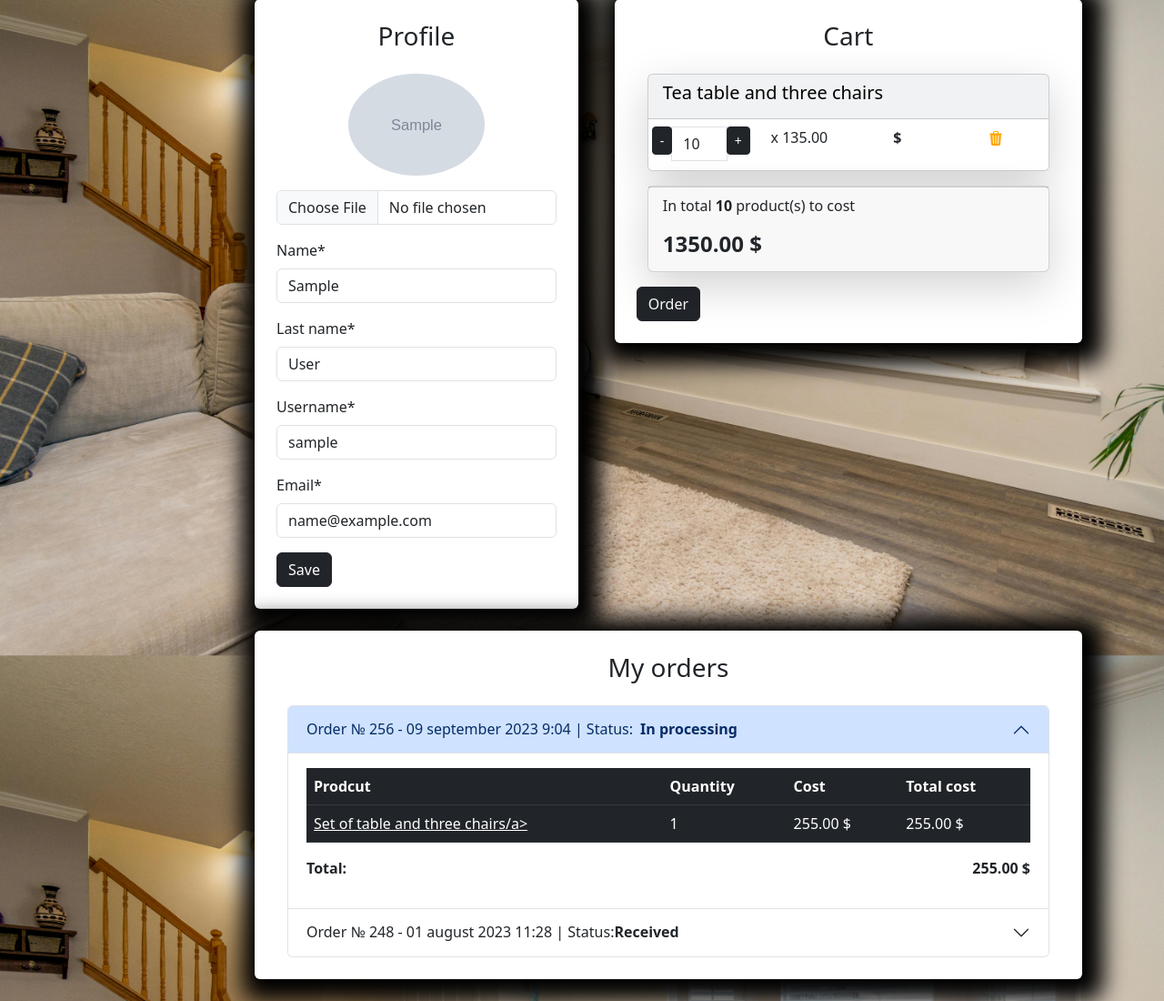
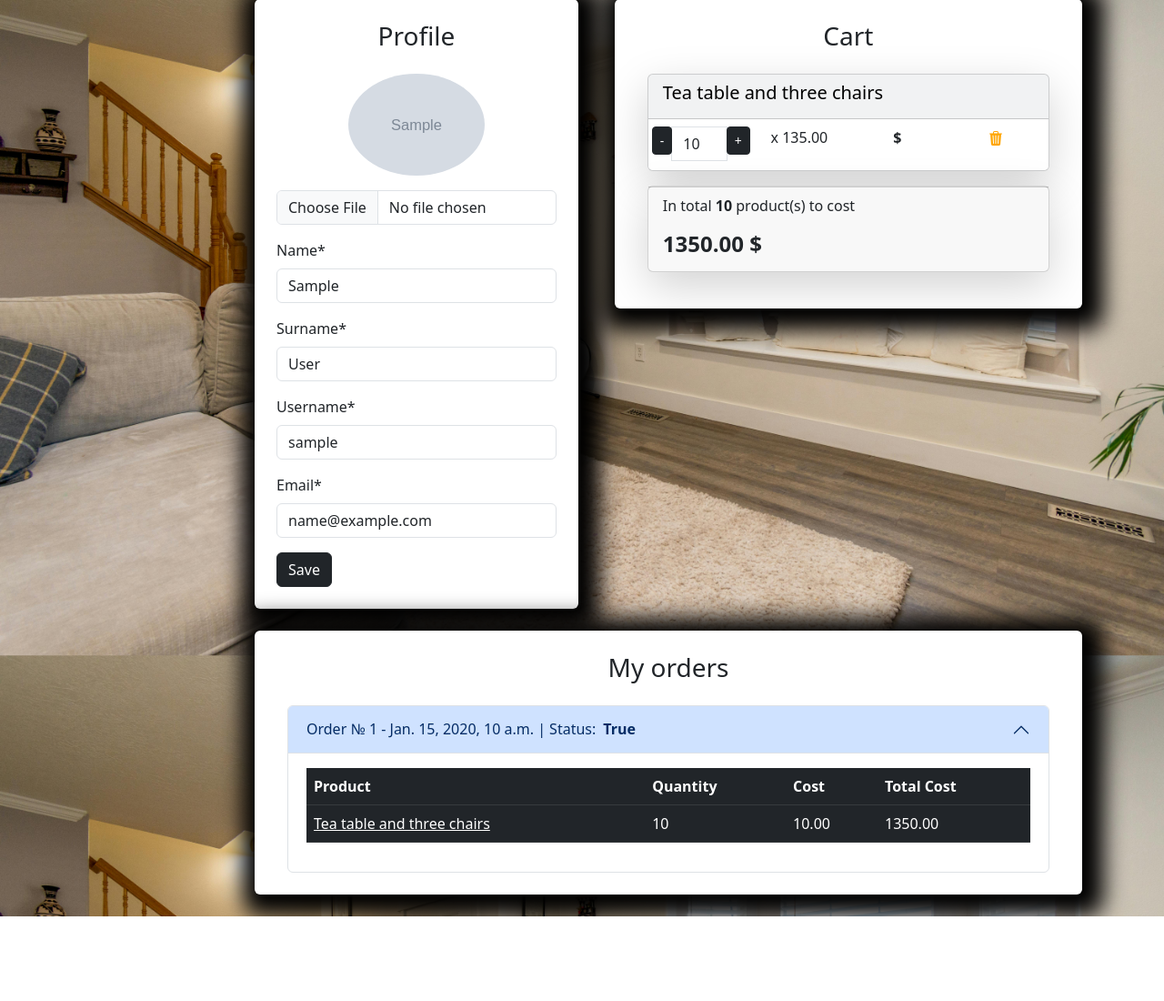
Before and after one commit to saikaldi/FurnitureStore, a Django app: page /user/profile/ in a window 1280 px wide. Shown: the part 133-1233 px from the top of the page at 91% size. After the commit the page ends 1140 px from the top, so only its background shows below. Run offline with Django 4.2, Linux system fonts and the light colour scheme; a user stored in the database is signed in; data comes from the database, SQL or seed files in the repository; tables that the repository leaves empty hold one stand-in row (values such as "Sample post"); grey boxes marked "Sample" are stand-in pictures; some libraries are stand-ins or nearby versions.

Commit message:
Final commit

```diff
--- a/carts/templates/carts/includes/included_cart.html
+++ b/carts/templates/carts/includes/included_cart.html
@@ -53,3 +53,9 @@
         <h4 class="float-left"><strong>{{ carts.total_price }} $</strong></h4>
     </div>
 </div>
+
+{% if carts and not orders%}
+<a class="btn btn-dark" href="{% url "orders:create_order" %}">
+    Order
+</a>
+{% endif %}
--- a/carts/utils.py
+++ b/carts/utils.py
@@ -1,8 +1,8 @@
 from carts.models import Cart
 def get_user_carts(request):
     if request.user.is_authenticated:
-        return Cart.objects.filter(user=request.user)
+        return Cart.objects.filter(user=request.user).select_related('product')
 
     if not request.session.session_key:
         request.session.create()
-    return Cart.objects.filter(session_key=request.session.session_key)
+    return Cart.objects.filter(session_key=request.session.session_key).select_related('product')
--- a/goods/admin.py
+++ b/goods/admin.py
@@ -1,6 +1,7 @@
 from django.contrib import admin
 from goods.models import Categories, Products
 # Register your models here.
+
 # admin.site.register(Categories)
 # admin.site.register(Products)
 
--- a/goods/views.py
+++ b/goods/views.py
@@ -2,10 +2,8 @@
 from django.core.paginator import  Paginator
 from .models import Products
 from .utils import q_search
+
 # Create your views here.
-
-
-
 
 def catalog(request, category_slug=None ):
     page = request.GET.get('page', 1)
--- a/orders/admin.py
+++ b/orders/admin.py
@@ -1,5 +1,4 @@
 from django.contrib import admin
-
 from orders.models import Order, OrderItem
 
 # admin.site.register(Order)
--- a/orders/apps.py
+++ b/orders/apps.py
@@ -1,5 +1,4 @@
 from django.apps import AppConfig
-
 
 class OrdersConfig(AppConfig):
     default_auto_field = 'django.db.models.BigAutoField'
--- a/orders/models.py
+++ b/orders/models.py
@@ -1,6 +1,5 @@
 from django.db import models
 from goods.models import Products
-
 from users.models import User
 
 
--- a/orders/urls.py
+++ b/orders/urls.py
@@ -1,5 +1,4 @@
 from django.urls import path
-
 from orders import views
 
 app_name = 'orders'
--- a/orders/views.py
+++ b/orders/views.py
@@ -1,13 +1,13 @@
 from django.contrib import messages
+from django.contrib.auth.decorators import login_required
 from django.db import transaction
 from django.forms import ValidationError
 from django.shortcuts import redirect, render
 from carts.models import Cart
-
 from orders.forms import CreateOrderForm
 from orders.models import Order, OrderItem
 
-
+@login_required
 def create_order(request):
     if request.method == 'POST':
         form = CreateOrderForm(data=request.POST)
@@ -67,5 +67,6 @@
     context = {
         'title': 'Home - Checkout',
         'form': form,
+        'oder': True,
     }
     return render(request, 'orders/create_order.html', context=context)
--- a/templates/base.html
+++ b/templates/base.html
@@ -89,9 +89,9 @@
     </header>
     <section>
         <div class="container">
-            <!-- Каталог и корзина с фиксированным расположением на странице -->
+            <!-- Catalog and cart with fixed location on the page -->
             <div class="row mt-1 position-fixed z-3">
-                <!-- Каталог -->
+                <!-- Catalog -->
                 <div class="dropdown mb-2">
                     <button class="btn btn-secondary dropdown-toggle btn-dark" type="button" data-bs-toggle="dropdown"
                         aria-expanded="false">
--- a/templates/includes/cart_button.html
+++ b/templates/includes/cart_button.html
@@ -27,11 +27,7 @@
                     {% include "carts/includes/included_cart.html" %}
                     <!-- End Cart Layout -->
                 </div>
-                {% if carts %}
-                    <a class="btn btn-dark" href="{% url "orders:create_order" %}">
-                        Order
-                    </a>
-                {% endif %}
+
             </div>
         </div>
     </div>
--- a/users/templates/users/profile.html
+++ b/users/templates/users/profile.html
@@ -2,31 +2,29 @@
 {% load static %}
 {% load carts_tags %}
 
-
 {% block content %}
-{% user_carts request as carts %}
 <div class="row">
     <div class="container mt-5">
         <div class="row">
-                                <!-- Profile with user data-->
+            <!-- Profile with user data -->
             <div class="col-md-5">
                 <div class=" bg-white p-4 mb-4 mx-2 rounded custom-shadow">
                     <h3 class="text-center mb-4">Profile</h3>
-                                        <form action="{% url "user:profile" %}" method="post" enctype="multipart/form-data">
+                    <form action="{% url "users:profile" %}" method="post" enctype="multipart/form-data">
                         {% csrf_token %}
                         <div class="row">
                             <div class="col-md-12 mb-3 text-center">
                                 {% if user.image %}
                                     <img src="{{ user.image.url }}"
-                                                            alt="Avatar of a user" class="img-fluid rounded-circle"
+                                        alt="Avatar of user " class="img-fluid rounded-circle"
                                         style="max-width: 150px;">
                                 {% else %}
                                     <img src="{% static "deps/images/baseavatar.jpg" %}"
-                                                            alt="Avatar of a user" class="img-fluid rounded-circle"
+                                        alt="Avatar of user" class="img-fluid rounded-circle"
                                         style="max-width: 150px;">
                                 {% endif %}
                                 <input type="file" class="form-control mt-3" id="id_image"
-                                                        name="image"
+                                    name='image'
                                     accept="image/*">
                                     {% if form.image.errors %}
                                     <div class="alert alert-danger alert-dismissible fade show">{{form.image.errors}}</div>
@@ -35,7 +33,7 @@
                             <div class="col-md-12 mb-3">
                                 <label for="id_first_name" class="form-label">Name*</label>
                                 <input type="text" class="form-control" id="id_first_name"
-                                                        name = "first_name"
+                                    name="first_name"
                                     placeholder="Enter your name"
                                     value="{{ form.first_name.value }}"
                                     required>
@@ -44,10 +42,10 @@
                                     {% endif %}
                             </div>
                             <div class="col-md-12 mb-3">
-                                                    <label for="id_last_name" class="form-label">Last name*</label>
+                                <label for="id_last_name" class="form-label">Surname*</label>
                                 <input type="text" class="form-control" id="id_last_name"
                                     name="last_name"
-                                                        placeholder="Enter your last name"
+                                    placeholder="Enter your surname"
                                     value="{{ form.last_name.value }}"
                                     required>
                                     {% if form.last_name.errors %}
@@ -58,7 +56,7 @@
                                 <label for="id_username" class="form-label">Username*</label>
                                 <input type="text" class="form-control" id="id_username"
                                     name="username"
-                                                        placeholder="Enter your username"
+                                    placeholder="Enter your name and username"
                                     value="{{ form.username.value }}"
                                     required>
                                     {% if form.username.errors %}
@@ -83,27 +81,61 @@
             </div>
             <!-- Cart -->
             {% user_carts request as carts %}
+
             <div class="col-md-7">
                 <div class=" bg-white p-4 mb-4 mx-2 rounded custom-shadow">
                     <h3 class="text-center mb-4">Cart</h3>
                     <div class="container" id="cart-items-container">
-                                            <!-- Cart layout-->
+                        <!-- Cart Layout -->
                         {% include "carts/includes/included_cart.html" %}
-                                            <!-- End Cart layout -->
-                                        </div>
-                                        {% if carts %}
-                                            <a class="btn btn-dark" href="../orders/create_order.html">
-                                                Order
-                                            </a>
-                                        {% endif %}
+                        <!-- End Cart Layout-->
                     </div>
                 </div>
-                                <!-- Added to cart -->
+            </div>
+            <!-- Checkout -->
             <div class="col-md-12">
                 <div class=" bg-white p-4 mb-4 mx-2 rounded custom-shadow">
                     <h3 class="text-center mb-4">My orders</h3>
                     <!-- Order Layout -->
                     <div class="container">
+                        <div class="accordion" id="accordionExample">
+                            {% for order in orders %}
+                            <div class="accordion-item">
+                                <h2 class="accordion-header" id="heading{{ order.id }}">
+                                    <button class="accordion-button {% if order != orders.0 %}collapsed{% endif %}" type="button" data-bs-toggle="collapse" data-bs-target="#collapse{{ order.id }}" aria-expanded="false" aria-controls="collapse{{ order.id }}">
+                                        Order № {{ order.id }} - {{ order.created_timestamp }} | Status: <strong class="mx-2">{{order.requires_delivery}}</strong>
+                                    </button>
+                                </h2>
+                                <div id="collapse{{ order.id }}" class="accordion-collapse collapse {% if order == orders.0 %}show{% endif %}" aria-labelledby="heading{{ order.id }}" data-bs-parent="#accordionExample">
+                                    <div class="accordion-body">
+                                        <table class="table table-dark table-hover">
+                                            <thead>
+                                                <tr>
+                                                    <th>Product</th>
+                                                    <th>Quantity</th>
+                                                    <th>Cost</th>
+                                                    <th>Total Cost</th>
+                                                </tr>
+                                            </thead>
+                                            <tbody>
+                                                {% for item in order.orderitem_set.all %}
+                                                <tr>
+                                                    <td><a class="text-white" href="{% url 'goods:product' item.product.slug %}">{{ item.product.name }}</a></td>
+                                                    <td>{{ item.quantity }}</td>
+                                                    <td>{{ item.price }}</td>
+                                                    <td>{{ item.products_price }}</td>
+
+                                                </tr>
+                                                {% endfor %}
+                                            </tbody>
+                                        </table>
+                                    </div>
+                                </div>
+                            </div>
+                            {% endfor %}
+                        </div>
+                    </div>
+                    {% comment %} <div class="container">
                         <div class="accordion" id="accordionExample">
                             <div class="accordion-item">
                                 <h2 class="accordion-header" id="heading1">
@@ -116,15 +148,15 @@
                                         <table class="table table-dark table-hover">
                                             <thead>
                                                 <tr>
-                                                                        <th>Prodcut</th>
+                                                    <th>Product</th>
                                                     <th>Quantity</th>
                                                     <th>Cost</th>
-                                                                        <th>Total cost</th>
+                                                    <th>Total Cost</th>
                                                 </tr>
                                             </thead>
                                             <tbody>
                                                 <tr>
-                                                                        <td><a class="text-white" href="#">Set of table and three chairs/a></td>
+                                                    <td><a class="text-white" href="#">Set of table and three chairs</a></td>
                                                     <td>1</td>
                                                     <td>255.00 $</td>
                                                     <td>255.00 $</td>
@@ -154,7 +186,7 @@
                                                     <th>Product</th>
                                                     <th>Quantity</th>
                                                     <th>Cost</th>
-                                                                        <th>Total cost</th>
+                                                    <th>Total Cost</th>
                                                 </tr>
                                             </thead>
                                             <tbody>
@@ -171,11 +203,11 @@
                                 </div>
                             </div>
                         </div>
-                                        </div>
-                                        <!-- End Order Layout-->
+                    </div> {% endcomment %}
+                    <!-- End Order Layout -->
                 </div>
             </div>
         </div>
     </div>
 </div>
-{% endblock %}
+{% endblock  %}
--- a/users/views.py
+++ b/users/views.py
@@ -1,9 +1,11 @@
 from django.contrib.auth.decorators import login_required
+from django.db.models import Prefetch
 from django.shortcuts import render, reverse, redirect
 from django.http import HttpResponseRedirect
 from django.contrib import auth, messages
 from .forms import UserLoginForm, UserRegistrationForm, ProfileForm
 from carts.models import Cart
+from orders.models import Order, OrderItem
 # Create your views here.
 
 def login(request):
@@ -50,13 +52,13 @@
 
             if session_key:
                 Cart.objects.filter(session_key=session_key).update(user=user)
-            messages.success(request, f"{user.username}, Вы успешно зарегистрированы и вошли в аккаунт")
+            messages.success(request, f"{user.username}, You have successfully registered and logged into your account")
             return HttpResponseRedirect(reverse('main:index'))
     else:
         form = UserRegistrationForm()
 
     context = {
-        'title': 'Home - Регистрация',
+        'title': 'Home - Registration',
         'form': form
     }
     return render(request, 'users/registration.html', context)
@@ -71,9 +73,18 @@
             return HttpResponseRedirect(reverse('user:profile'))
     else:
         form = ProfileForm(instance=request.user)
+
+    orders = Order.objects.filter(user=request.user).prefetch_related(
+        Prefetch(
+            "orderitem_set",
+            queryset=OrderItem.objects.select_related("product"),
+        )
+    ).order_by("-id")
+
     context = {
-        'title': 'Home - Profile',
-        'form': form
+        'title': 'Home - Cabinet',
+        'form': form,
+        'orders': orders,
     }
     return render(request, 'users/profile.html', context)
 
```
Also changed, not shown: users/templates/users/users_cart.html (+5 -5 lines). Lines whose indentation alone changed are shown as unchanged.
